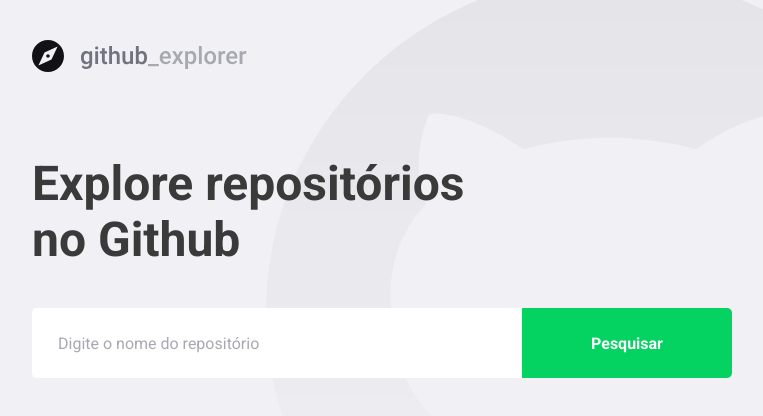
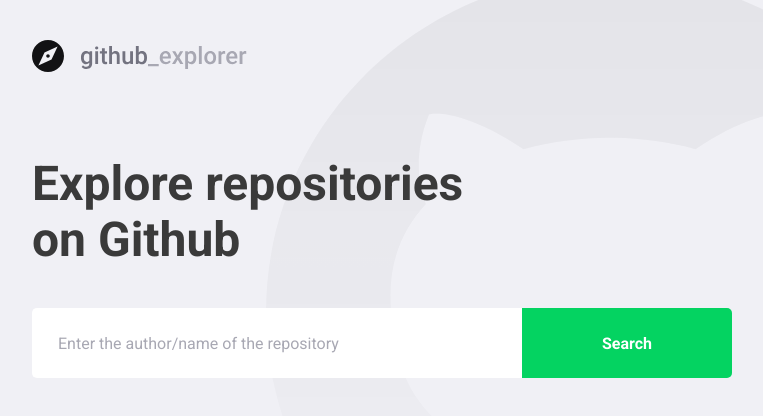
Before and after one commit to matheuscastroweb/github-explorer, a React (Create React App) app: page / in a window 1280 px wide. Shown: the top 416 px of the page, without its empty margins (148-911 px from the left). Built offline with nearby package versions, Linux system fonts and the light colour scheme.

Commit message:
Added README.md and corrections names

```diff
--- a/src/pages/Dashboard/index.tsx
+++ b/src/pages/Dashboard/index.tsx
@@ -33,7 +33,7 @@ const Dashboard: React.FC = () => {
     event.preventDefault();
 
     if (!newRepo) {
-      setInputError('Digite o autor/nome do repositório');
+      setInputError('Enter the author/repo of the repository');
       return;
     }
 
@@ -46,7 +46,7 @@ const Dashboard: React.FC = () => {
       setNewRepo('');
       setInputError('');
     } catch {
-      setInputError('Erro na busca do repositório');
+      setInputError('Error searching the repository');
     }
   }
   useEffect(() => {
@@ -59,14 +59,14 @@ const Dashboard: React.FC = () => {
   return (
     <>
       <img src={logoImg} />
-      <Title>Explore repositórios no Github</Title>
+      <Title>Explore repositories on Github</Title>
       <Form hasError={!!inputError} onSubmit={handleAddRepositories}>
         <input
           value={newRepo}
           onChange={e => setNewRepo(e.target.value)}
-          placeholder="Digite o nome do repositório"
+          placeholder="Enter the author/name of the repository"
         />
-        <button type="submit">Pesquisar</button>
+        <button type="submit">Search</button>
       </Form>
       {inputError && <Error>{inputError}</Error>}
       <Repositories>
--- a/src/pages/Repository/index.tsx
+++ b/src/pages/Repository/index.tsx
@@ -59,7 +59,7 @@ const Repository: React.FC = () => {
         <img src={logoImg} alt="Github Explorer" />
         <Link to="/">
           <FiChevronLeft size={16} />
-          Voltar
+          Go back
         </Link>
       </Header>
       {repository && (
@@ -85,7 +85,7 @@ const Repository: React.FC = () => {
             </li>
             <li>
               <strong>{repository.open_issues_count}</strong>
-              <span>Issues abertas</span>
+              <span>Open issues</span>
             </li>
           </ul>
         </RepositoryInfo>
--- a/src/pages/Repository/styles.ts
+++ b/src/pages/Repository/styles.ts
@@ -76,7 +76,7 @@ export const RepositoryInfo = styled.section`
 `;
 
 export const Issues = styled.div`
-  margin-top: 80px;
+  margin-top: 40px;
 
   a {
     background: #fff;
```
Also changed, not shown: 1 other file (tests, documents, lock files or other folders).
